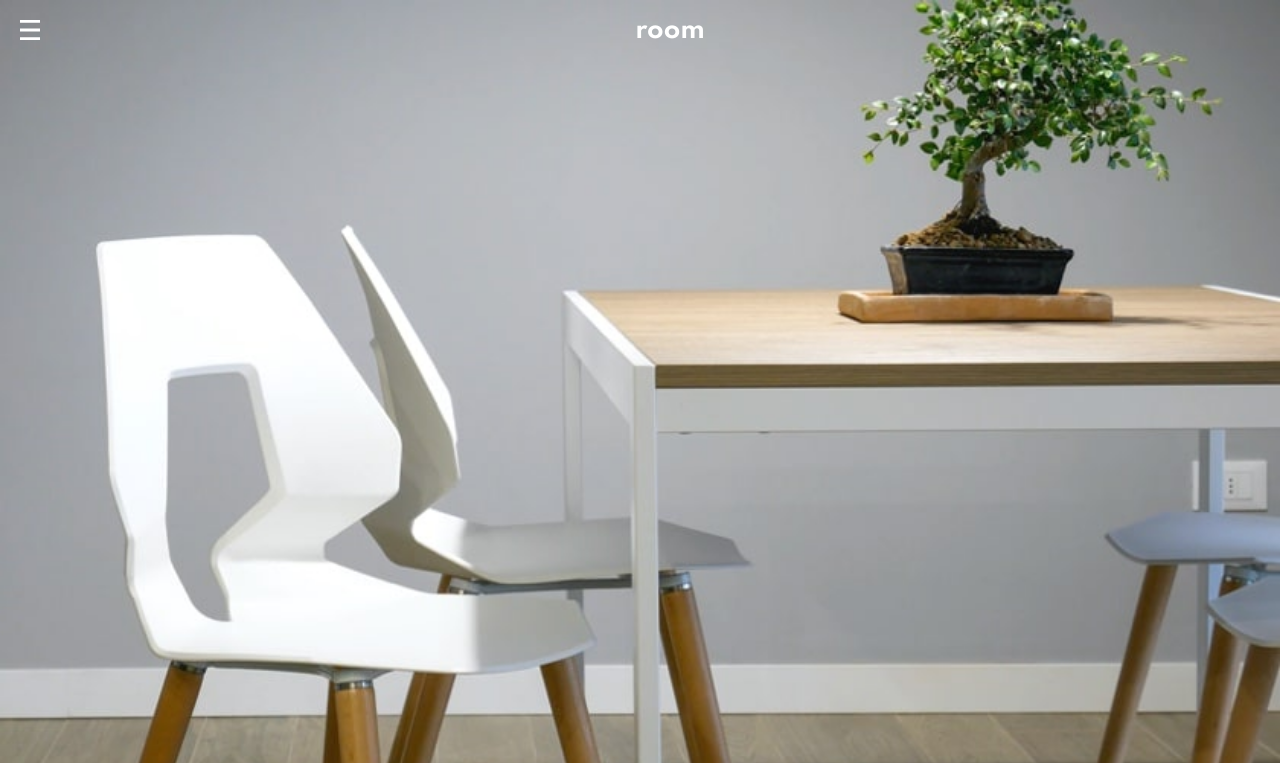
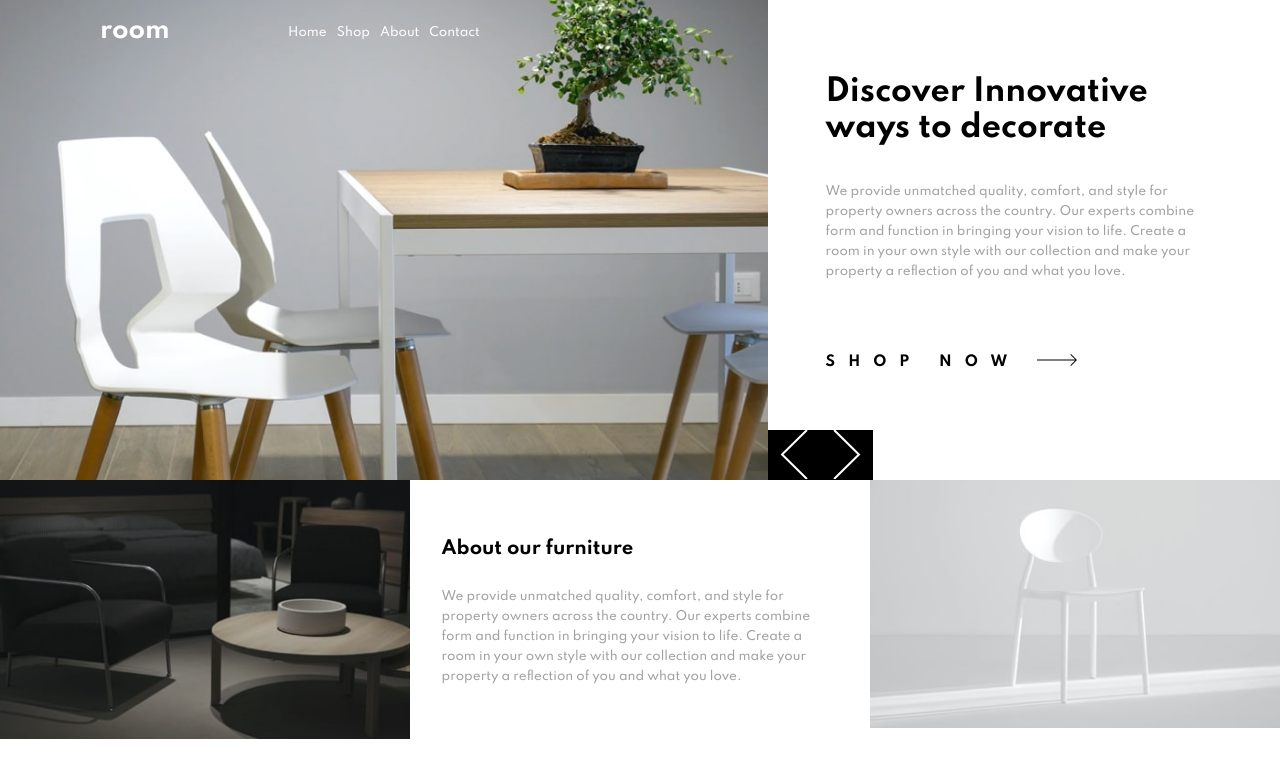
Before and after one commit to JeanMaster/Platzi-Room-homepage, a website: page index.html in a window 1280 px wide. Shown: the top 763 px of the page. Drawn offline with Linux system fonts and the light colour scheme.

Commit message:
first production version

```diff
--- a/index.html
+++ b/index.html
@@ -4,8 +4,8 @@
 <head>
   <meta charset="UTF-8" />
   <meta name="viewport" content="width=device-width, initial-scale=1.0" />
-  <link rel="stylesheet" media="screen and (min-width: 1024px") href="./src/desktop.css">
   <link rel="stylesheet" href="./src/main.css">
+  <link rel="stylesheet" media="screen and (min-width: 760px") href="./src/desktop.css">
   <link href="https://fonts.googleapis.com/css2?family=Spartan:wght@500;600;700&display=swap" rel="stylesheet">
   <!-- displays site properly based on user's device -->
 
@@ -53,8 +53,7 @@
         </div>
       </div>
     </header>
-
-    <section class="description-card">
+    <section class="description-card first-card">
       <h1 class="description-tittle"> Discover Innovative ways to decorate </h1>
       <p>
       We provide unmatched quality, comfort, and style for property owners across the
--- a/src/desktop.css
+++ b/src/desktop.css
@@ -0,0 +1,58 @@
+main {
+    display: flex;
+    flex-wrap: wrap;
+
+}
+
+.hero {
+    width: 60%;
+    height: 60vh;
+}
+
+.description-card {
+    width: 31%;
+    padding: 0;
+    margin: 0 auto;
+    justify-content: center;
+    display: flex;
+    flex-direction: column;
+
+
+}
+
+
+.hero-img-container {
+    width: 32%;
+
+}
+
+.mobile-nav{
+    width: 10.5rem;
+}
+
+.mobile-nav-container {
+    margin-top: -5.05rem;
+    left: 10.5rem;
+    position: relative;
+}
+
+.burgerButton {
+    display: none;
+
+}
+
+.hero-menu-logo {
+    text-align: left;
+    margin-left: 10rem;
+
+}
+
+
+.hero-nav-menu {
+    display: flex;
+    background: transparent;
+
+}
+.hero-nav-menu ul li a{
+    color: white ;
+}
--- a/src/main.css
+++ b/src/main.css
@@ -121,9 +121,14 @@ body {
     width: 100%;
     display: flex;
     justify-content: flex-end;
-    margin-top: -5.2rem;
+    margin-top: -5.4rem;
 
 }
+.left:active, .right:active {
+    background-color: var(--DarkGray);
+
+}
+
 
 .mobile-nav {
     background-color: black;
```
